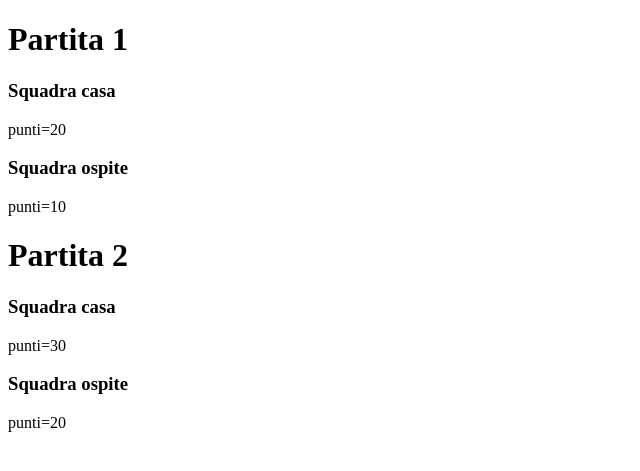
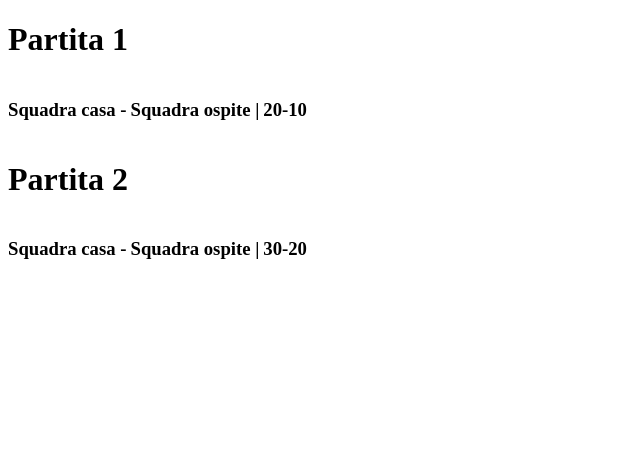
Before and after one commit to domenicocristo/php-snacks-b1, a PHP site: page / in a window 1280 px wide. Shown: the top 471 px of the page, without its empty margins (0-640 px from the left). Run offline with PHP 8.4, Linux system fonts and the light colour scheme.

Commit message:
fine snack-1

```diff
--- a/snack-1/index.php
+++ b/snack-1/index.php
@@ -8,7 +8,7 @@
     <?php
     $partita1 = [
         $squadraCasa1 = [
-            "punti" => "20"
+            "punti" => "20-"
         ],
         $squadraOspite1 = [
             "punti" => "10"
@@ -16,7 +16,7 @@
     ];
     $partita2 = [
         $squadraCasa2 = [
-            "punti" => "30"
+            "punti" => "30-"
         ],
         $squadraOspite2 = [
             "punti" => "20"
@@ -28,37 +28,36 @@
     <div>
         <h1>Partita 1</h1>
 
-        <h3>Squadra casa</h3>
-        <div>
+        <h3>Squadra casa -</h3>
+
+        <h3>Squadra ospite |</h3>
+
+        <h3>
             <?php
-            echo "punti=" . $squadraCasa1["punti"];
+            echo $squadraCasa1["punti"];
+            echo $squadraOspite1["punti"];
             ?>
-        </div>
-
-        <h3>Squadra ospite</h3>
-        <div>
-            <?php
-            echo "punti=" . $squadraOspite1["punti"];
-            ?>
-        </div>
+        </h3>
     </div>
 
     <div>
         <h1>Partita 2</h1>
 
-        <h3>Squadra casa</h3>
-        <div>
+        <h3>Squadra casa -</h3>
+
+        <h3>Squadra ospite |</h3>
+
+        <h3>
             <?php
-            echo "punti=" . $squadraCasa2["punti"];
+            echo $squadraCasa2["punti"];
+            echo $squadraOspite2["punti"];
             ?>
-        </div>
-
-        <h3>Squadra ospite</h3>
-        <div>
-            <?php
-            echo "punti=" . $squadraOspite2["punti"];
-            ?>
-        </div>
+        </h3>
     </div>
 </body>
+<style>
+    h3 {
+        display: inline-block;
+    }
+</style>
 </html>
```
Also changed, not shown: snack-2/index.php (added).
